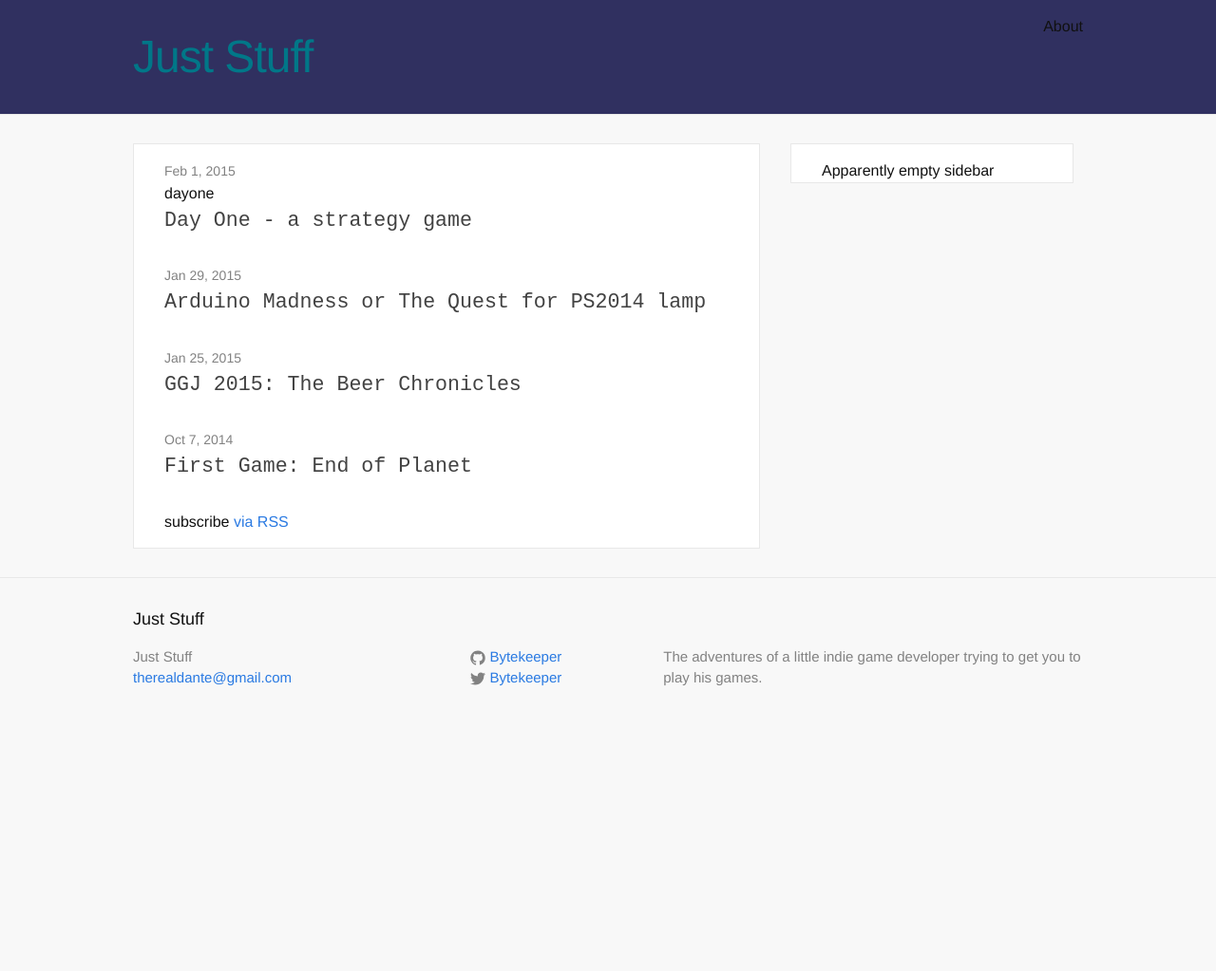
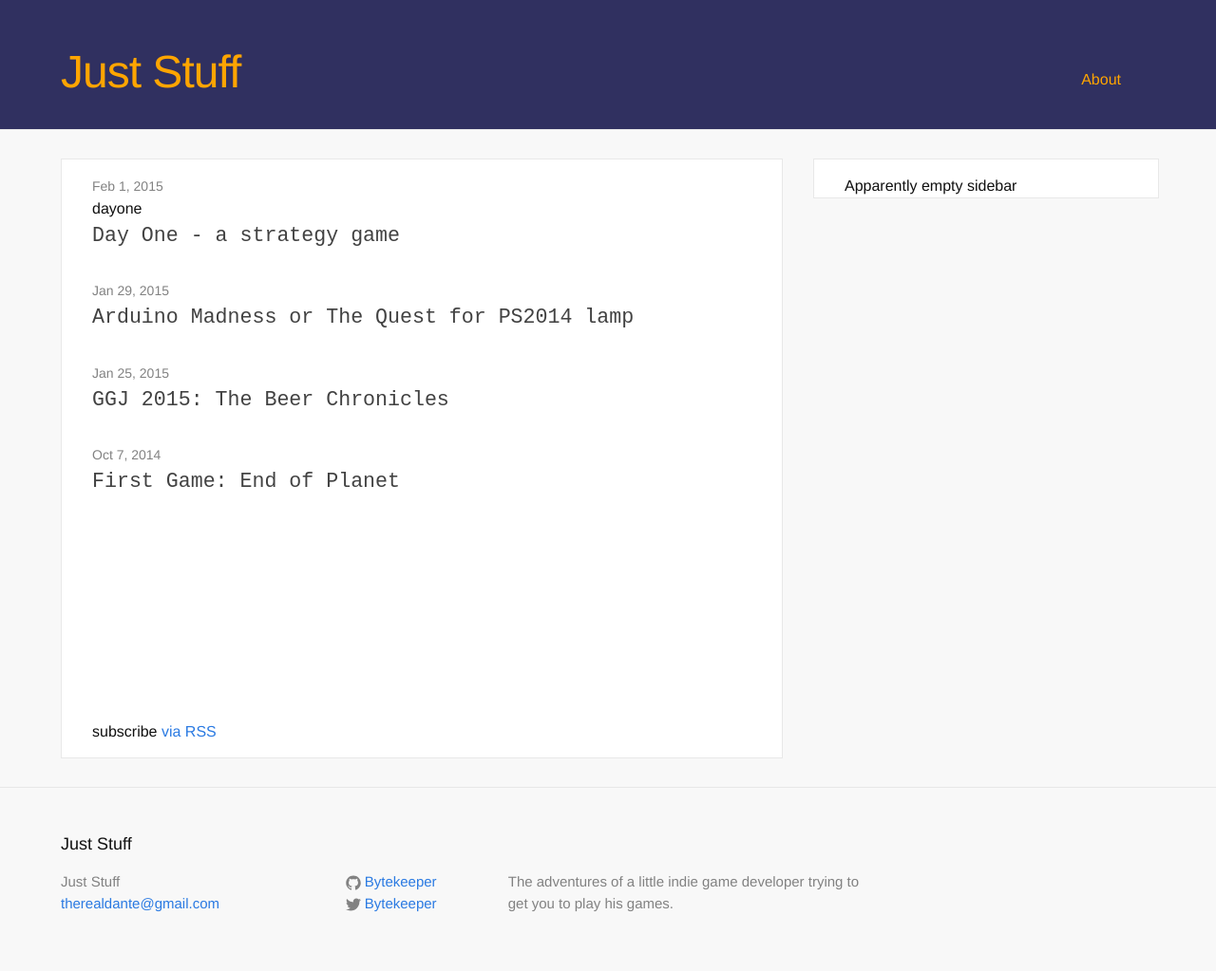
Before and after one commit to Bytekeeper/Bytekeeper.github.io, a Jekyll site: the page built from index.html, in a window 1280 px wide. Shown: the whole page at 95% size. Built offline with Jekyll 4.4.1, drawn with Linux system fonts in a browser that asks for light colours; before the commit the page ends 900 px from its top, so only the background shows below that.

Commit message:
More pimpage

```diff
--- a/_includes/footer.html
+++ b/_includes/footer.html
@@ -1,6 +1,7 @@
 <footer class="site-footer">
 
   <div class="wrapper">
+    <div class="column unboxed">
 
         <h2 class="footer-heading">{{ site.title }}</h2>
 
@@ -49,7 +50,7 @@
             <p class="text">{{ site.description }}</p>
           </div>
         </div>
-
+    </div>
   </div>
 
 </footer>
--- a/_includes/header.html
+++ b/_includes/header.html
@@ -1,9 +1,10 @@
 <header class="site-header">
 
   <div class="wrapper">
-
+    <div class="column one-thirds unboxed">
         <a class="site-title" href="{{ site.baseurl }}/">{{ site.title }}</a>
-
+    </div>
+    <div class="column two-thirds unboxed">
         <nav class="site-nav">
           <a href="#" class="menu-icon">
             <svg viewBox="0 0 18 15">
@@ -14,13 +15,18 @@
           </a>
 
           <div class="trigger">
-        {% for page in site.pages %}
-          {% if page.title %}
-          <a class="page-link" href="{{ page.url | prepend: site.baseurl }}">{{ page.title }}</a>
+            {% for link in site.pages %}
+              {% if link.title %}
+                {% if link.url == page.url %}
+                <a class="page-link selected" href="{{ link.url | prepend: site.baseurl }}">{{ link.title }}</a>
+                {% else %}
+                <a class="page-link" href="{{ link.url | prepend: site.baseurl }}">{{ link.title }}</a>
+                {% endif %}
               {% endif %}
             {% endfor %}
           </div>
         </nav>
+    </div>
 
   </div>
 
--- a/_layouts/default.html
+++ b/_layouts/default.html
@@ -9,10 +9,12 @@
 
     <div class="page-content">
       <div class="wrapper">
-        <div class="column boxed two-thirds">
-        {{ content }}
+        <div class="two-thirds column">
+            <div class="boxed">
+            {{ content }}
+            </div>
         </div>
-        <div class="sidebar column one-thirds">
+        <div class="sidebar one-thirds column">
             <div class="boxed">
             {% include sidebar.html %}
             </div>
--- a/_sass/_base.scss
+++ b/_sass/_base.scss
@@ -154,15 +154,18 @@ pre {
  */
 
 .wrapper {
-    max-width: 1000px;
+    max-width: 1200px;
     margin-right: auto;
     margin-left: auto;
+    padding-right: 1em;
     @extend %clearfix;
 
     @include media-query($on-laptop) {
-        max-width: 1000px;
-        padding-right: $spacing-unit / 2;
-        padding-left: $spacing-unit / 2;
+        max-width: 800px;
+    }
+
+    @include media-query($on-palm) {
+        padding-right: 0em;
     }
 }
 
--- a/_sass/_layout.scss
+++ b/_sass/_layout.scss
@@ -4,10 +4,14 @@
 .site-header {
     border-bottom: 1px solid $grey-color-light;
     min-height: 5em;
-    background-color: #303060;
+    background-color: $header-background-color;
 
     // Positioning context for the mobile navigation icon
     position: relative;
+}
+
+a.site-title {
+    color: $header-color;
 }
 
 .site-title {
@@ -16,35 +20,37 @@
     letter-spacing: -1px;
     margin-bottom: 0;
     float: left;
-
-    &,
-    &:visited {
-        color: #007788;
-    }
 }
 
 .site-nav {
     float: right;
-    line-height: 56px;
+    padding-top: 3.5em;
 
     .menu-icon {
         display: none;
     }
 
     .page-link {
-        color: $text-color;
+        color: $header-color;
         line-height: $base-line-height;
+        padding: 0em 0.5em;
 
         // Gaps between nav items, but not on the first one
         &:not(:first-child) {
-            margin-left: 20px;
+            margin-left: 1em;
         }
+    }
+
+    .selected {
+        color: $header-background-color;
+        background-color: $header-color;
+        border-radius: 1em;
     }
 
     @include media-query($on-palm) {
         position: absolute;
-        top: 9px;
-        right: 30px;
+        top: 1em;
+        right: 1em;
         background-color: $background-color;
         border: 1px solid $grey-color-light;
         border-radius: 5px;
@@ -175,16 +181,26 @@
 .column {
     float: left;
     box-sizing: border-box;
+    padding-left: 2em;
+
+    @include media-query($on-palm) {
+        width: 100%;
+        padding-right: 2em;
+    }
+}
+
+.unboxed {
+    padding: 1em 2em 0em;
+    display: block;
 }
 
 .boxed {
+    @extend .unboxed;
     background-color: white;
     border: 1px solid $grey-color-light;
-    padding: 1em 2em 0em;
 }
 
 .sidebar {
-    padding-left: 2em;
 }
 
 /**
@@ -201,6 +217,7 @@
 .post-list {
     margin-left: 0;
     list-style: none;
+    min-height: 35em;
 
     > li {
         margin-bottom: $spacing-unit;
--- a/css/main.scss
+++ b/css/main.scss
@@ -25,7 +25,8 @@ $grey-color-dark:  darken($grey-color, 25%);
 $on-palm:          600px;
 $on-laptop:        800px;
 
-
+$header-background-color: #303060;
+$header-color: Orange;
 
 // Using media queries with like this:
 // @include media-query($palm) {
```
Lines whose indentation alone changed are shown as unchanged.
